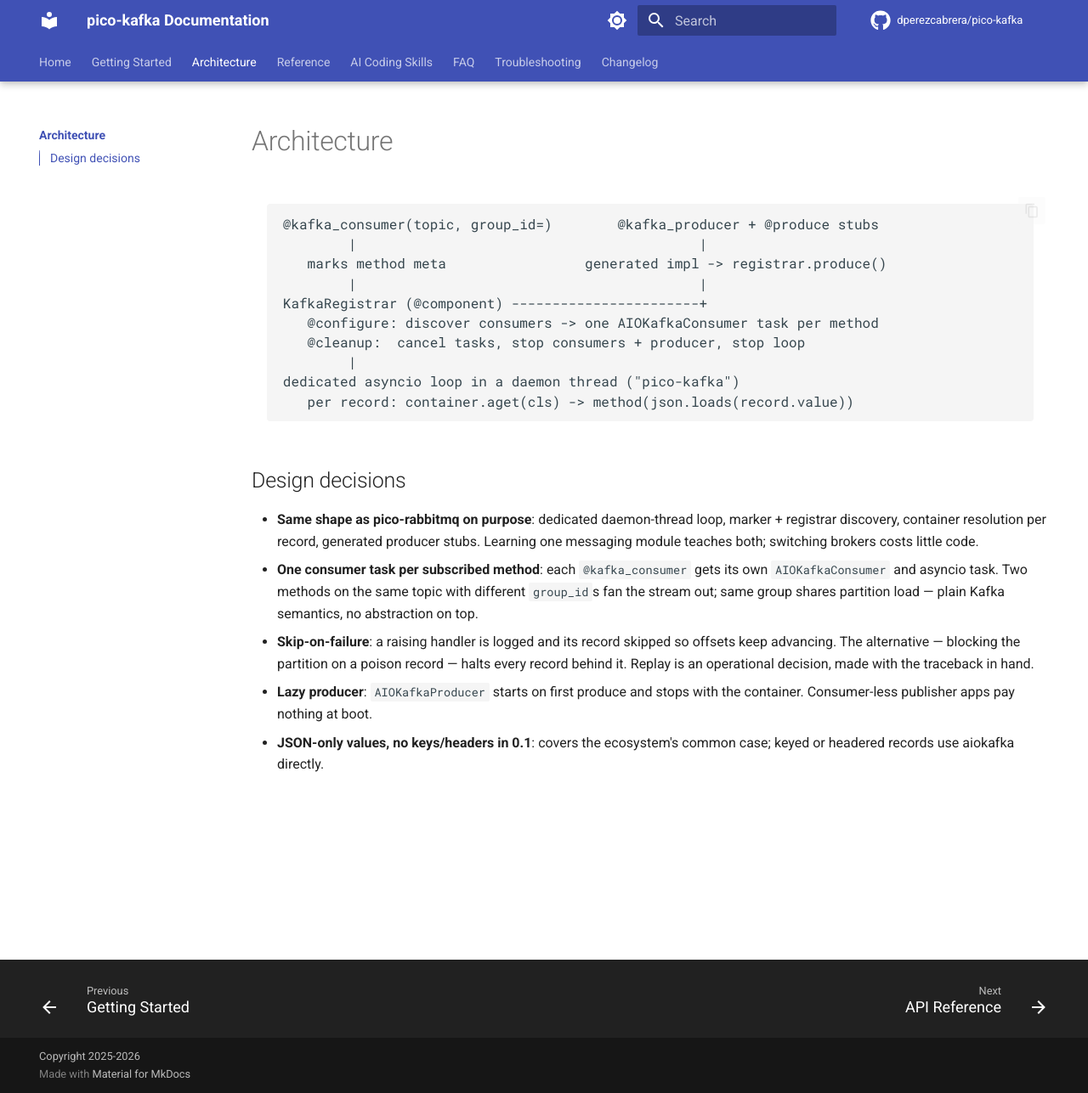
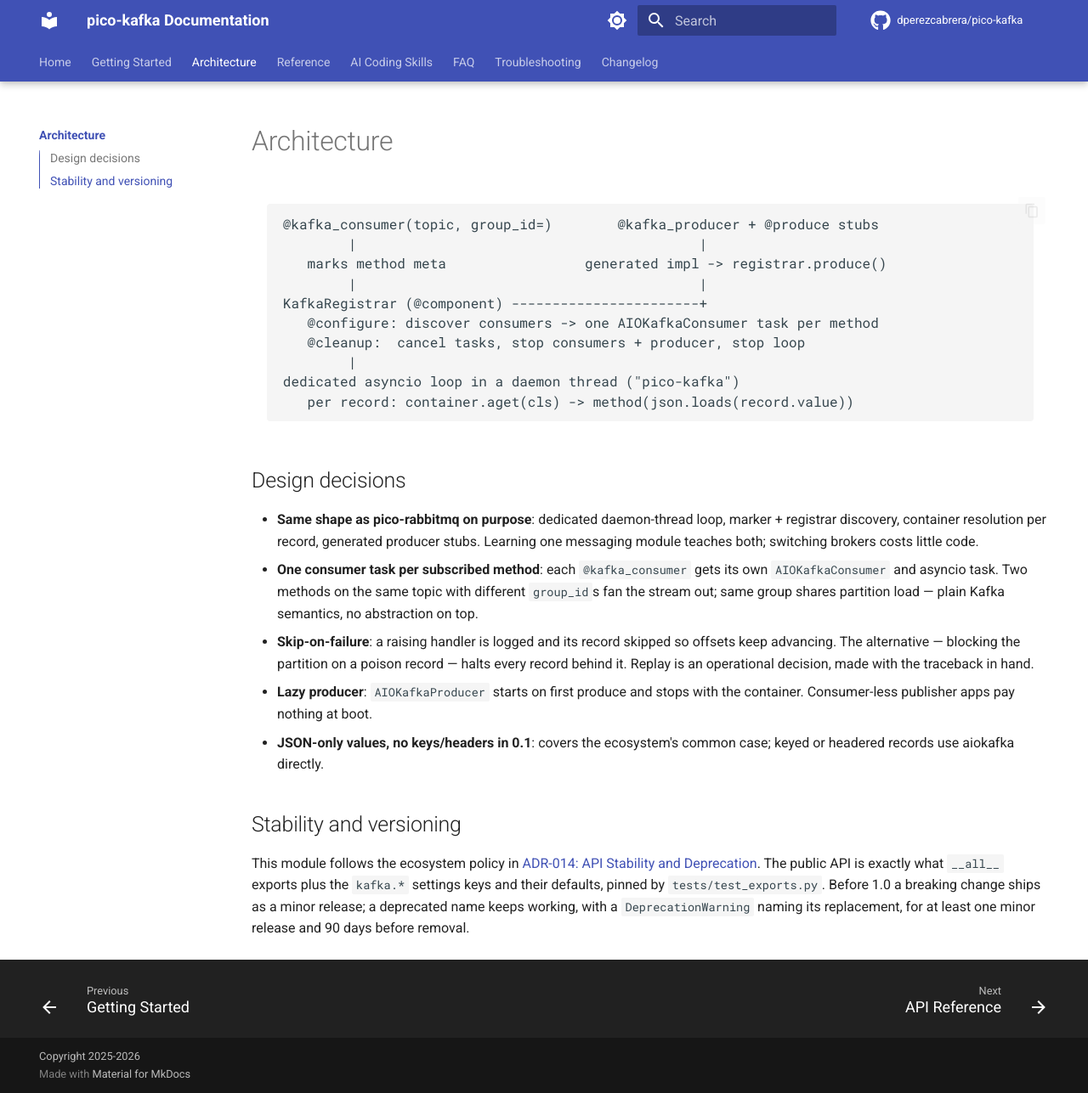
Before and after one commit to dperezcabrera/pico-kafka, an MkDocs documentation site: the page built from docs/architecture.md, in a window 1280 px wide and 1287 px high. Shown: the whole window at 85% size. Built offline with MkDocs 1.6.1 and Material for MkDocs 9.7.7, drawn with Linux system fonts in a browser that asks for light colours; comment, search, counter and statistics services are not loaded.

Commit message:
Link the ADR-014 stability and deprecation policy from the architecture docs

```diff
--- a/docs/architecture.md
+++ b/docs/architecture.md
@@ -31,3 +31,7 @@
   with the container. Consumer-less publisher apps pay nothing at boot.
 - **JSON-only values, no keys/headers in 0.1**: covers the ecosystem's
   common case; keyed or headered records use aiokafka directly.
+
+## Stability and versioning
+
+This module follows the ecosystem policy in [ADR-014: API Stability and Deprecation](https://github.com/dperezcabrera/pico-ioc/blob/main/docs/adr/adr-0014-api-stability-and-deprecation.md). The public API is exactly what `__all__` exports plus the `kafka.*` settings keys and their defaults, pinned by `tests/test_exports.py`. Before 1.0 a breaking change ships as a minor release; a deprecated name keeps working, with a `DeprecationWarning` naming its replacement, for at least one minor release and 90 days before removal.
```
